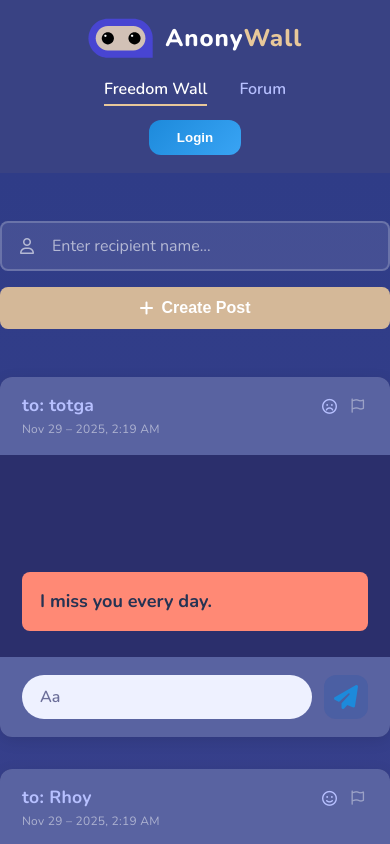
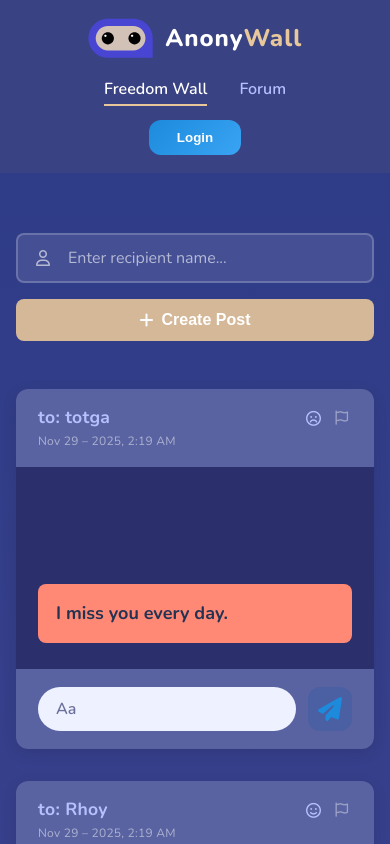
Before and after one commit to SoftEng2025/The-Anonymous-Wall, a React (Vite) app: page /browse in a window 390 px wide. Shown: the top 844 px of the page. Built offline with nearby package versions, Linux system fonts and the light colour scheme; no server answers; the database is empty.

Commit message:
Freedom Wall Mobile Adjustments

```diff
--- a/src/pages/Browse/BrowseLayout.css
+++ b/src/pages/Browse/BrowseLayout.css
@@ -1,6 +1,8 @@
 .browse-container {
     width: 100%;
     max-width: 1200px;
+    margin: 0 auto;
+    padding: 0.75rem 1rem 1rem 1rem;
     display: flex;
     flex-direction: column;
     gap: 3rem;
```
